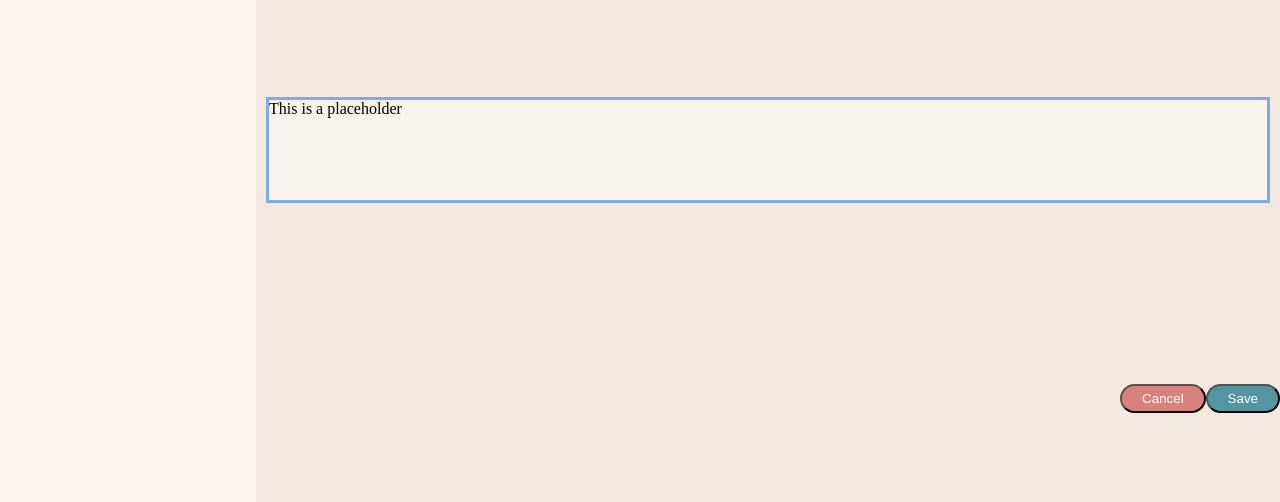
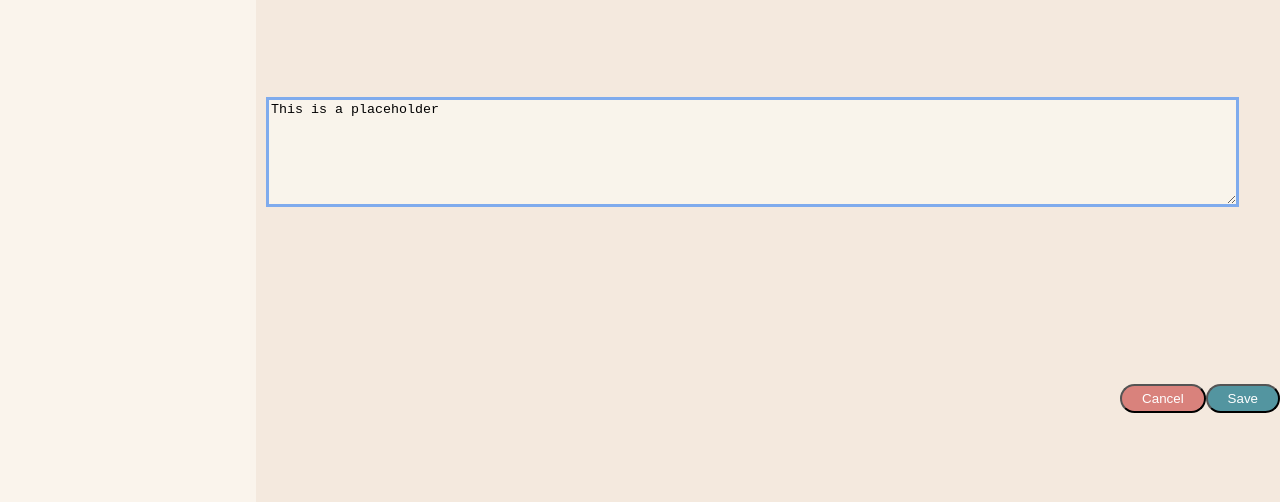
Before and after one commit to bigeugg/assignment1, a plain HTML site: page index.html in a window 1280 px wide. Shown: the part 149-651 px from the top of the page. Drawn offline with Linux system fonts and the light colour scheme.

Commit message:
replaced the div container with a textbox

```diff
--- a/index.html
+++ b/index.html
@@ -30,7 +30,7 @@
         </div>
 
         <div class="textholder">
-            <div id="longbox">This is a placeholder</div>
+            <textarea id="longbox">This is a placeholder</textarea>
         </div>
         <div id="content2">
             <div>
--- a/stylesheets/stylesheet.css
+++ b/stylesheets/stylesheet.css
@@ -77,6 +77,7 @@ header {
     margin: 10px;
     height: 100px;
     border: #7fabed 3px solid;
+    width: 94%;
 }
 
 #content2 {
```
